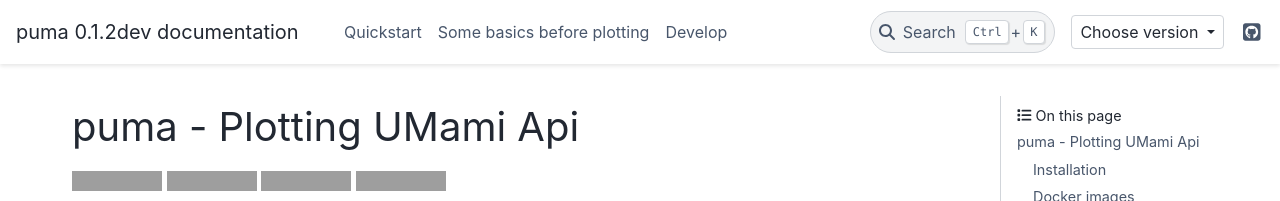
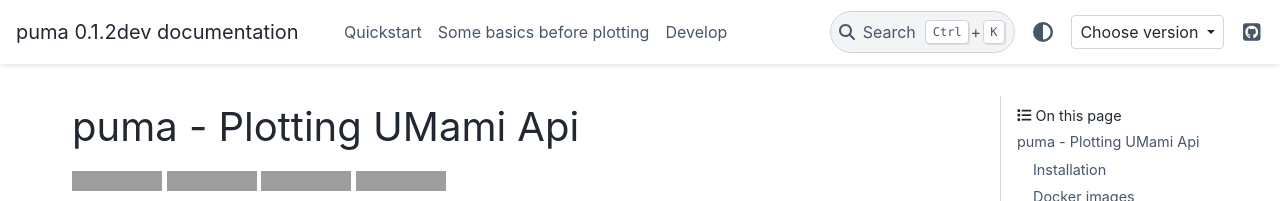
Before and after one commit to umami-hep/puma, a Sphinx documentation site: the page built from docs/source/index.rst, in a window 1280 px wide. Shown: the top 201 px of the page. Built offline with Sphinx 7.4.7 and the PyData theme 0.15.4, drawn with Linux system fonts in a browser that asks for light colours; grey boxes are pictures that could not be loaded.

Commit message:
Adding theme switcher button to navigation bar

```diff
--- a/docs/source/conf.py
+++ b/docs/source/conf.py
@@ -12,6 +12,7 @@
 
 import os
 import sys
+
 import puma
 
 sys.path.insert(0, os.path.abspath("../../puma"))
@@ -82,7 +83,7 @@ html_theme_options = {
         "json_url": json_url,
         "version_match": version_match,
     },
-    "navbar_end": ["version-switcher", "navbar-icon-links"],
+    "navbar_end": ["theme-switcher", "version-switcher", "navbar-icon-links"],
 }
 
 # The name of the Pygments (syntax highlighting) style to use.
```
